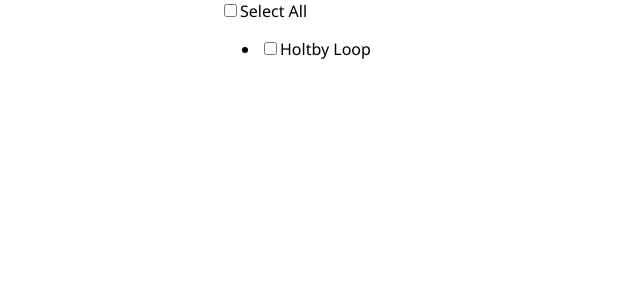
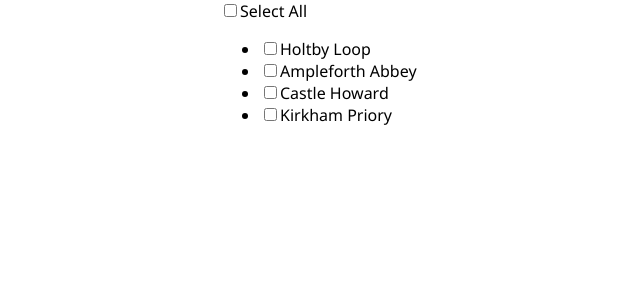
Before and after one commit to DavidBetteridge/DavidBetteridge.github.io, a Jekyll site: the page familybikerides/index.html, which Jekyll copies as it is, in a window 1280 px wide. Shown: the top 300 px of the page, without its empty margins (420-1060 px from the left). Built offline with Jekyll 4.4.1, drawn with Linux system fonts in a browser that asks for light colours; a script that is not in the unit is left out.

Commit message:
Additional rides

```diff
--- a/familybikerides/index.html
+++ b/familybikerides/index.html
@@ -18,9 +18,11 @@
                 <ul>
                 <!-- https://www.w3schools.com/colors/colors_picker.asp -->
                 <li><input class="route" type="checkbox" value="holtbyloop.gpx" data-colour="#ff0000">Holtby Loop</input></li>
-                <!-- <li><input class="route" type="checkbox" value="leedsandliverpoolcanal.xml" data-colour="#ff4000">Liverpool To Leeds Canal Race</input></li>
-                <li><input class="route" type="checkbox" value="York_To_Doncaster.xml" data-colour="#ff8000">York To Doncaster (Sustrans Route)</input></li>
-                <li><input class="route" type="checkbox" value="White_Rose_Ultra.xml" data-colour="#ffbf00">White Rose Ultra 100 Miles (Three laps of 30 + a bit)</input></li>
+                <li><input class="route" type="checkbox" value="ampleforth.xml" data-colour="#ff4000">Ampleforth Abbey</input></li>
+                <li><input class="route" type="checkbox" value="castlehoward.xml" data-colour="#ff8000">Castle Howard</input></li>
+                <li><input class="route" type="checkbox" value="kirkhampriory.xml" data-colour="#ffbf00">Kirkham Priory</input></li>
+
+                <!--
                 <li><input class="route" type="checkbox" value="3_Peaks.xml" data-colour="#ffff00">3 Peaks</input></li>
                 <li><input class="route" type="checkbox" value="Spine2018.xml" data-colour="#bfff00">Spine Race (2018)</input></li>
                 <li><input class="route" type="checkbox" value="Cleveland_Way.xml" data-colour="#80ff00">Cleveland Way (Lots of times)</input></li>
```
Also changed, not shown: 3 other files.
